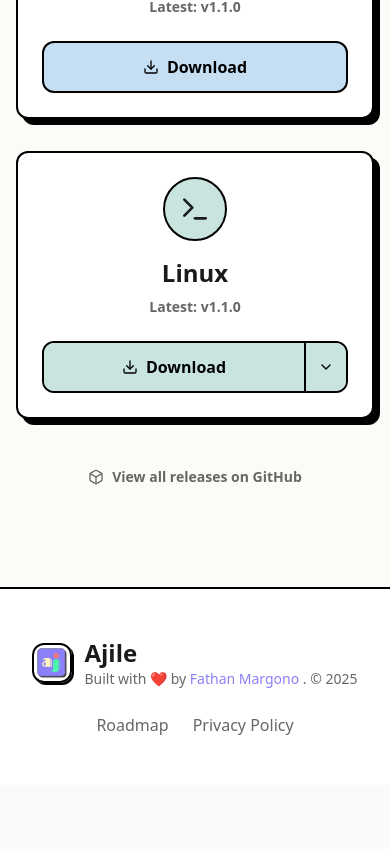
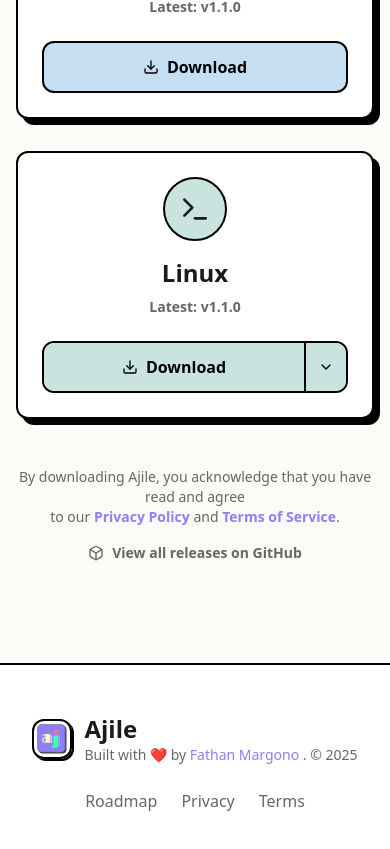
Before and after one commit to fmgono/ajile-landing-page, a React (Vite) app: page / in a window 390 px wide. Shown: the part 10020-10869 px from the top of the page. Before the commit the page ends 10805 px from the top, so only its background shows below. Built offline with nearby package versions, Linux system fonts and the light colour scheme.

Commit message:
Add TermsPage component and update navigation to include terms view; refactor DownloadSection, Footer, and Navbar components for improved user experience and accessibility.

```diff
--- a/src/App.tsx
+++ b/src/App.tsx
@@ -9,8 +9,9 @@
 import { Navbar } from "./components/Navbar";
 import { RoadmapPage } from "./components/RoadmapPage";
 import { PrivacyPage } from "./components/PrivacyPage";
+import { TermsPage } from "./components/TermsPage";
 
-export type View = "home" | "roadmap" | "privacy";
+export type View = "home" | "roadmap" | "privacy" | "terms";
 
 function App() {
   const [currentView, setCurrentView] = useState<View>("home");
@@ -31,7 +32,7 @@
           <WordUpDemo />
           <KanaFeatureDemo />
           <InteractiveDemo />
-          <DownloadSection />
+          <DownloadSection onNavigate={setCurrentView} />
         </>
       )}
 
@@ -39,6 +40,8 @@
 
       {currentView === "privacy" && <PrivacyPage />}
 
+      {currentView === "terms" && <TermsPage />}
+
       <Footer onNavigate={setCurrentView} />
     </div>
   );
--- a/src/components/DownloadSection.tsx
+++ b/src/components/DownloadSection.tsx
@@ -1,8 +1,13 @@
 import { motion, AnimatePresence } from "framer-motion";
 import { Download, Apple, Monitor, Terminal, Box, ChevronDown } from "lucide-react";
 import { useState, useRef, useEffect } from "react";
+import type { View } from "../App";
 
-export function DownloadSection() {
+interface DownloadSectionProps {
+  onNavigate?: (view: View) => void;
+}
+
+export function DownloadSection({ onNavigate }: DownloadSectionProps = {}) {
   const version = "v1.1";
   const baseUrl = `https://github.com/fmgono/ajile/releases/download/${version}`;
 
@@ -82,8 +87,34 @@
           whileInView={{ opacity: 1 }}
           viewport={{ once: true }}
           transition={{ delay: 0.4 }}
-          className="mt-12 text-center"
+          className="mt-12 text-center space-y-4"
         >
+          <p className="text-sm text-muted-foreground max-w-2xl mx-auto">
+            By downloading Ajile, you acknowledge that you have read and agree <br/> to our {" "}
+            {onNavigate ? (
+              <>
+                <button
+                  onClick={() => onNavigate("privacy")}
+                  className="text-primary font-bold hover:underline"
+                >
+                  Privacy Policy
+                </button>{" "}
+                and{" "}
+                <button
+                  onClick={() => onNavigate("terms")}
+                  className="text-primary font-bold hover:underline"
+                >
+                  Terms of Service
+                </button>
+              </>
+            ) : (
+              <>
+                <span className="text-primary font-bold">Privacy Policy</span> and{" "}
+                <span className="text-primary font-bold">Terms of Service</span>
+              </>
+            )}
+            .
+          </p>
           <a
             href="https://github.com/fmgono/ajile/releases"
             target="_blank"
--- a/src/components/Footer.tsx
+++ b/src/components/Footer.tsx
@@ -16,7 +16,7 @@
           </div>
         </div>
 
-        <div className="flex items-center gap-6">
+        <div className="flex items-center gap-6 flex-wrap justify-center">
           {onNavigate && (
             <>
               <button
@@ -29,7 +29,13 @@
                 onClick={() => onNavigate("privacy")}
                 className="text-muted-foreground hover:text-black transition-colors"
               >
-                Privacy Policy
+                Privacy
+              </button>
+              <button
+                onClick={() => onNavigate("terms")}
+                className="text-muted-foreground hover:text-black transition-colors"
+              >
+                Terms
               </button>
             </>
           )}
--- a/src/components/Navbar.tsx
+++ b/src/components/Navbar.tsx
@@ -52,7 +52,7 @@
           >
             Roadmap
           </button>
-          <a
+          {/* <a
             href="https://github.com/fmgono/ajile"
             target="_blank"
             rel="noopener noreferrer"
@@ -60,7 +60,7 @@
           >
             <Github className="w-4 h-4" />
             GitHub
-          </a>
+          </a> */}
           <button
             onClick={() => scrollToSection("download")}
             className="px-4 py-2 bg-pastel-purple text-black font-bold text-sm rounded-lg border-2 border-black shadow-[2px_2px_0px_0px_rgba(0,0,0,1)] hover:-translate-y-0.5 hover:shadow-[3px_3px_0px_0px_rgba(0,0,0,1)] transition-all active:translate-y-0 active:shadow-none"
@@ -112,6 +112,15 @@
               >
                 Privacy Policy
               </button>
+              <button
+                onClick={() => {
+                  onNavigate("terms");
+                  setIsMobileMenuOpen(false);
+                }}
+                className={`text-left font-bold py-2 ${currentView === "terms" ? "text-primary" : "text-muted-foreground hover:text-black"}`}
+              >
+                Terms of Service
+              </button>
               <a
                 href="https://github.com/fmgono/ajile"
                 target="_blank"
--- /dev/null
+++ b/src/components/TermsPage.tsx
@@ -0,0 +1,98 @@
+import { motion } from "framer-motion";
+import { Scale, FileText, AlertTriangle, Copyright } from "lucide-react";
+
+export function TermsPage() {
+  return (
+    <section className="min-h-screen pt-32 pb-20 bg-pastel-bg relative overflow-hidden">
+      <div className="container max-w-4xl mx-auto px-4 relative z-10">
+
+        {/* Header */}
+        <div className="text-center mb-16 space-y-4">
+          <motion.h1
+            initial={{ opacity: 0, y: 20 }}
+            animate={{ opacity: 1, y: 0 }}
+            className="text-5xl md:text-6xl font-black text-foreground"
+          >
+            Terms of <span className="bg-pastel-blue px-2 neobrutalism-border inline-block transform rotate-1">Service</span>
+          </motion.h1>
+          <motion.p
+            initial={{ opacity: 0, y: 20 }}
+            animate={{ opacity: 1, y: 0 }}
+            transition={{ delay: 0.1 }}
+            className="text-xl text-muted-foreground font-medium max-w-2xl mx-auto"
+          >
+            By using Ajile, you agree to these terms. I keep them simple because nobody likes reading legal jargon.
+          </motion.p>
+        </div>
+
+        {/* Content */}
+        <motion.div
+          initial={{ opacity: 0, y: 30 }}
+          animate={{ opacity: 1, y: 0 }}
+          transition={{ delay: 0.2 }}
+          className="bg-white p-8 rounded-2xl neobrutalism-border shadow-[4px_4px_0px_0px_rgba(0,0,0,1)] space-y-8"
+        >
+
+          <section>
+            <h2 className="text-2xl font-black mb-4 flex items-center gap-2">
+              <Scale className="w-6 h-6" /> 1. Usage
+            </h2>
+            <p className="text-muted-foreground mb-4">
+              Ajile is free software. You are free to use it for personal or commercial purposes.
+            </p>
+            <ul className="list-disc list-inside space-y-2 text-muted-foreground ml-4">
+              <li>You may download and install Ajile on any compatible device.</li>
+              <li>You are responsible for the content (dictionaries, Anki decks) you import into the application.</li>
+            </ul>
+          </section>
+
+          <div className="h-px bg-black/10 my-8"></div>
+
+          <section>
+            <h2 className="text-2xl font-black mb-4 flex items-center gap-2">
+              <AlertTriangle className="w-6 h-6" /> 2. Disclaimer of Warranty
+            </h2>
+            <p className="text-muted-foreground mb-4">
+              THE SOFTWARE IS PROVIDED "AS IS", WITHOUT WARRANTY OF ANY KIND, EXPRESS OR IMPLIED, INCLUDING BUT NOT LIMITED TO THE WARRANTIES OF MERCHANTABILITY, FITNESS FOR A PARTICULAR PURPOSE AND NONINFRINGEMENT.
+            </p>
+            <p className="text-muted-foreground">
+              In no event shall the authors or copyright holders be liable for any claim, damages or other liability, whether in an action of contract, tort or otherwise, arising from, out of or in connection with the software or the use or other dealings in the software.
+            </p>
+          </section>
+
+          <div className="h-px bg-black/10 my-8"></div>
+
+          <section>
+            <h2 className="text-2xl font-black mb-4 flex items-center gap-2">
+              <FileText className="w-6 h-6" /> 3. Third-Party Content
+            </h2>
+            <p className="text-muted-foreground mb-4">
+              Ajile uses offline dictionary data from third-party sources. I do not own or create this dictionary content.
+            </p>
+            <ul className="list-disc list-inside space-y-2 text-muted-foreground ml-4">
+              <li><strong>JMdict</strong> is the property of the <strong>Electronic Dictionary Research and Development Group (EDRDG)</strong>. I use it under their Creative Commons Attribution-ShareAlike License.</li>
+              <li><strong>Jitendex</strong> is created by <strong>Stephen Kraus (stephenmk)</strong> and incorporates material from JMdict and other sources. I use it under the Creative Commons Attribution-ShareAlike License.</li>
+              <li>You are responsible for complying with the licenses and terms of any third-party data you use with Ajile.</li>
+            </ul>
+          </section>
+
+          <div className="h-px bg-black/10 my-8"></div>
+
+          <section>
+            <h2 className="text-2xl font-black mb-4 flex items-center gap-2">
+              <Copyright className="w-6 h-6" /> 4. Intellectual Property
+            </h2>
+            <p className="text-muted-foreground mb-4">
+              The Ajile application code, the "Ajile" name, and logo are the property of Fathan Margono.
+            </p>
+          </section>
+
+          <div className="mt-12 p-4 bg-gray-50 rounded-lg border border-black/10 text-sm text-muted-foreground text-center">
+            Last updated: {new Date().toLocaleDateString('en-US', { month: 'long', day: 'numeric', year: 'numeric' })}
+          </div>
+
+        </motion.div>
+      </div>
+    </section>
+  );
+}
```
